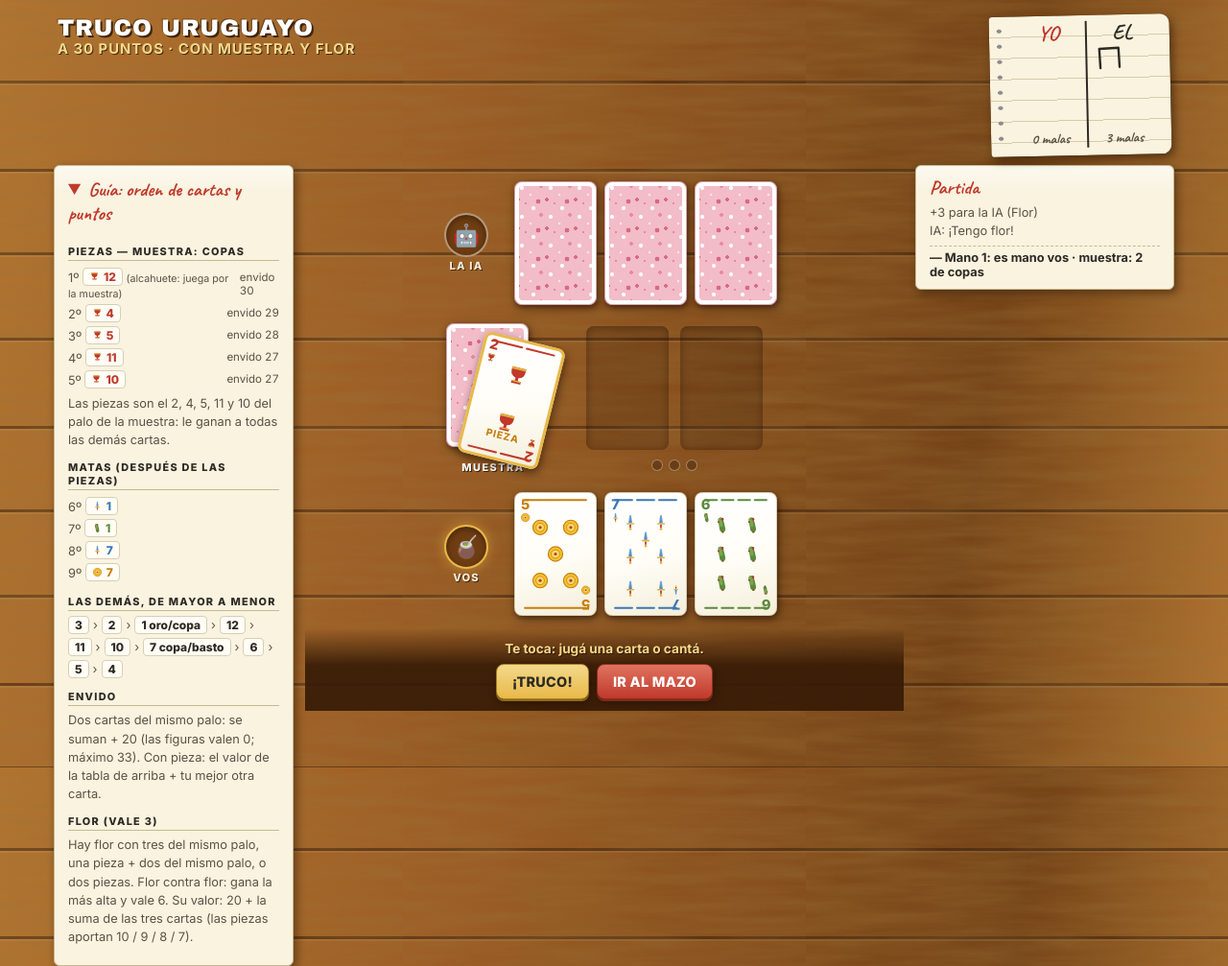
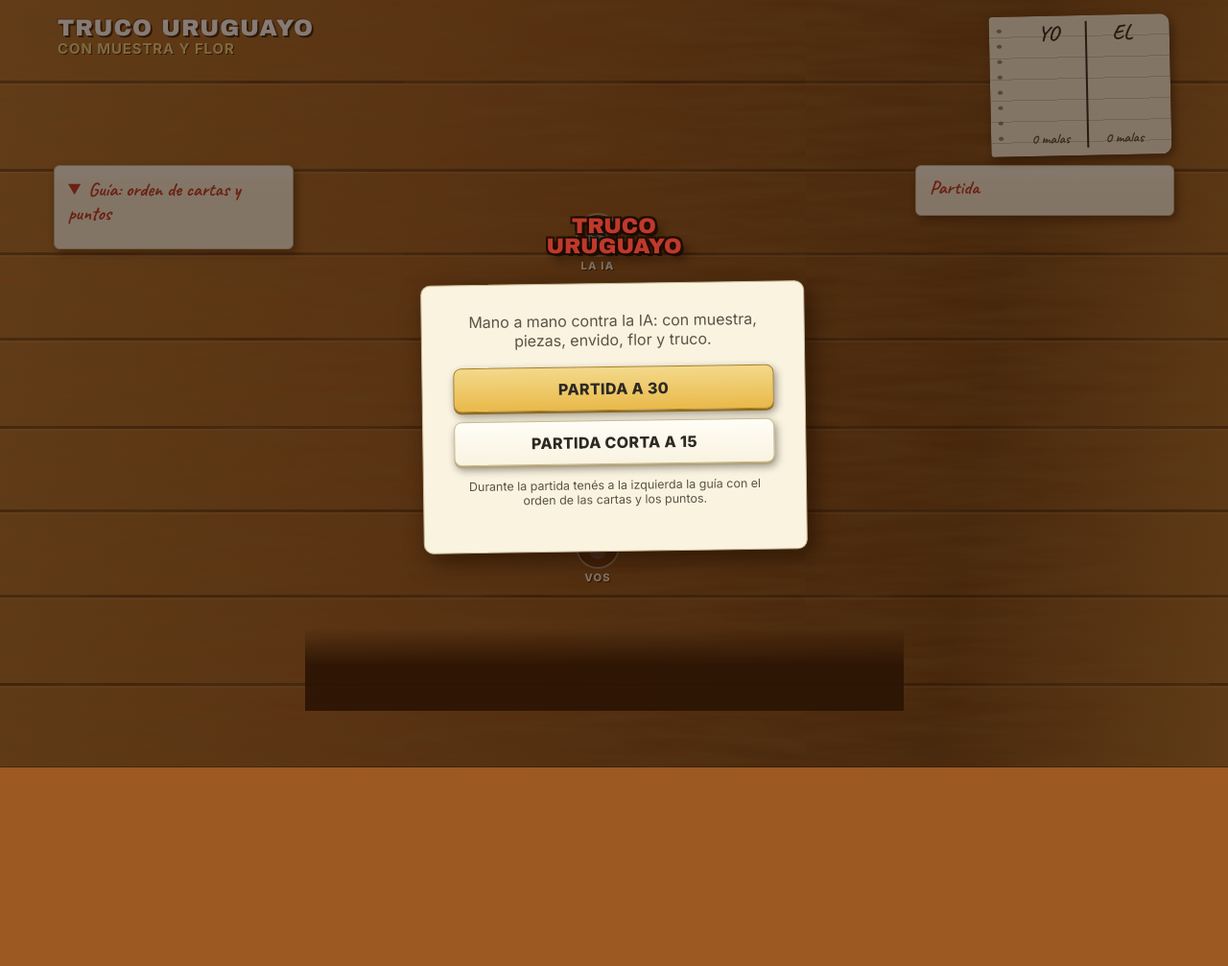
Before and after one commit to FacundoDeBattistaORT/truco-uruguayo, a website: page index.html in a window 1280 px wide. Shown: the top 1007 px of the page at 96% size. After the commit the page ends 800 px from the top, so only its background shows below. Drawn offline with Linux system fonts and the light colour scheme.

Commit message:
Menu inicial con eleccion de partida a 30 o a 15
Pantalla de entrada con titulo y panel de papel; boton Menu al terminar
la partida; el subtitulo y el tanteador se adaptan al objetivo elegido.

Co-Authored-By: Claude Fable 5 <noreply@anthropic.com>

```diff
--- a/css/styles.css
+++ b/css/styles.css
@@ -532,6 +532,37 @@ button.act:disabled { opacity: .45; cursor: default; filter: none; }
   font-size: 1.4rem;
 }
 .overlay p { color: var(--ink-soft); margin: 0 0 18px; }
+.overlay .btnrow { justify-content: center; }
+
+/* ---------- Menú inicial ---------- */
+.overlay.menu { background: rgba(35, 16, 2, 0.55); }
+.menu-inner {
+  display: flex;
+  flex-direction: column;
+  align-items: center;
+  gap: 18px;
+  max-width: 400px;
+}
+.menu-title {
+  font-family: var(--font-display);
+  font-weight: 400;
+  font-size: clamp(2.4rem, 9vw, 4rem);
+  line-height: 0.95;
+  text-transform: uppercase;
+  text-align: center;
+  color: #fff;
+  margin: 0;
+  text-shadow:
+    3px 3px 0 rgba(25, 10, 0, 0.85),
+    -2px 2px 0 rgba(25, 10, 0, 0.85),
+    2px -2px 0 rgba(25, 10, 0, 0.85),
+    -2px -2px 0 rgba(25, 10, 0, 0.85),
+    6px 7px 10px rgba(25, 10, 0, 0.6);
+}
+.menu .panel { transform: rotate(-0.8deg); }
+.menu-btns { display: flex; flex-direction: column; gap: 10px; margin-bottom: 14px; }
+.menu-btns .act { font-size: 1rem; padding: 12px 18px; }
+.menu-hint { font-size: 0.78rem; margin: 0; }
 
 @media (prefers-reduced-motion: reduce) {
   * { animation: none !important; transition: none !important; }
--- a/index.html
+++ b/index.html
@@ -5,7 +5,7 @@
   <meta name="viewport" content="width=device-width, initial-scale=1, viewport-fit=cover">
   <title>Truco Uruguayo</title>
   <link rel="stylesheet" href="https://fonts.googleapis.com/css2?family=Archivo+Black&family=Caveat:wght@700&family=Inter:wght@400;700;800&display=swap">
-  <link rel="stylesheet" href="css/styles.css?v=4">
+  <link rel="stylesheet" href="css/styles.css?v=5">
 </head>
 <body>
   <svg width="0" height="0" style="position:absolute" aria-hidden="true">
@@ -60,7 +60,7 @@
 
   <div class="app">
     <header class="topbar">
-      <h1 class="brand">Truco Uruguayo <span>a 30 puntos · con muestra y flor</span></h1>
+      <h1 class="brand">Truco Uruguayo <span id="brand-sub">con muestra y flor</span></h1>
       <div class="notepad" aria-label="Tanteador">
         <div class="cols">
           <div class="ncol" id="ncol-p">
@@ -143,10 +143,27 @@
     <div class="panel">
       <h2></h2>
       <p></p>
-      <button class="act" id="btn-rematch">Revancha</button>
+      <div class="btnrow">
+        <button class="act" id="btn-rematch">Revancha</button>
+        <button class="act secondary" id="btn-menu">Menú</button>
+      </div>
     </div>
   </div>
 
-  <script type="module" src="js/ui.js?v=3"></script>
+  <div class="overlay menu" id="menu">
+    <div class="menu-inner">
+      <h2 class="menu-title">Truco<br>Uruguayo</h2>
+      <div class="panel">
+        <p>Mano a mano contra la IA: con muestra, piezas, envido, flor y truco.</p>
+        <div class="menu-btns">
+          <button class="act" id="btn-p30">Partida a 30</button>
+          <button class="act secondary" id="btn-p15">Partida corta a 15</button>
+        </div>
+        <p class="menu-hint">Durante la partida tenés a la izquierda la guía con el orden de las cartas y los puntos.</p>
+      </div>
+    </div>
+  </div>
+
+  <script type="module" src="js/ui.js?v=4"></script>
 </body>
 </html>
--- a/js/ui.js
+++ b/js/ui.js
@@ -71,6 +71,7 @@ function cardEl(card, { back = false } = {}) {
 
 // ---------- Render ----------
 function stageLabel(n) {
+  if (game && game.target !== 30) return `${n} punto${n === 1 ? '' : 's'}`;
   return n <= 15 ? `${n} malas` : `${n - 15} buenas`;
 }
 
@@ -391,19 +392,31 @@ function afterIdle() {
 }
 
 // ---------- Inicio ----------
-function newGame() {
+let lastTarget = 30;
+
+function newGame(target = lastTarget) {
+  lastTarget = target;
   $('#overlay').hidden = true;
+  $('#menu').hidden = true;
+  $('#brand-sub').textContent = `a ${target} puntos · con muestra y flor`;
   $('#loglist').replaceChildren();
   queue.length = 0;
-  game = new TrucoGame({ target: 30, onEvent });
+  game = new TrucoGame({ target, onEvent });
   game.newHand();
   pump();
 }
 
-$('#btn-rematch').addEventListener('click', newGame);
+function showMenu() {
+  $('#overlay').hidden = true;
+  $('#menu').hidden = false;
+}
+
+$('#btn-p30').addEventListener('click', () => newGame(30));
+$('#btn-p15').addEventListener('click', () => newGame(15));
+$('#btn-rematch').addEventListener('click', () => newGame());
+$('#btn-menu').addEventListener('click', showMenu);
 // En pantallas anchas la guía arranca desplegada.
 if (window.matchMedia('(min-width: 1140px)').matches) {
   const d = $('#refdetails');
   if (d) d.open = true;
 }
-newGame();
```
